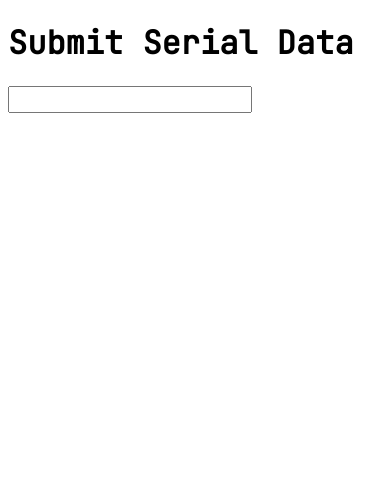
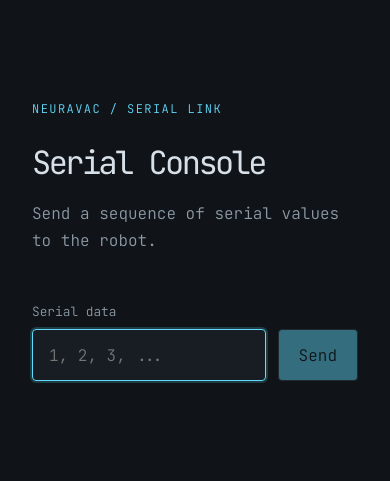
Before and after one commit to Ericdmch/NeuraVac, a Python web app: template src/web/web/templates/index.html in a window 390 px wide. Shown: the top 481 px of the page. Run offline with Jinja, Linux system fonts and the light colour scheme; the template is opened without the code that fills it, so the values that code supplies are empty.

Commit message:
added react and webbridge

```diff
--- a/src/roomba_interfaces/CMakeLists.txt
+++ b/src/roomba_interfaces/CMakeLists.txt
@@ -11,7 +11,7 @@ find_package(ament_cmake REQUIRED)
 find_package(rosidl_default_generators REQUIRED)
 rosidl_generate_interfaces(${PROJECT_NAME}
   "msg/SerialData.msg"
-  "msg/Point.msg"
+  "msg/LidarPoint.msg"
 )
 
 ament_export_dependencies(rosidl_default_runtime)
--- a/src/web/web/static/serial.js
+++ b/src/web/web/static/serial.js
@@ -1,39 +1,82 @@
-const coolDownTime = 0;
-let lastSubmitTime = 0;
+const {useState} = React;
 
-async function submitSerial(serialData) {
-  if (Date.now() - lastSubmitTime > coolDownTime) {
+function SerialConsole() {
+  const [serialData, setSerialData] = useState('');
+  const [message, setMessage] = useState('');
+  const [error, setError] = useState('');
+  const [isSubmitting, setIsSubmitting] = useState(false);
 
+  async function submitSerial(event) {
+    event.preventDefault();
+    const data = serialData.trim();
+
+    if (!data || isSubmitting) {
+      return;
+    }
+
+    setIsSubmitting(true);
+    setMessage('');
+    setError('');
+
+    try {
       const response = await fetch('/submit', {
         method: 'POST',
         headers: {'Content-Type': 'application/json'},
-      body: JSON.stringify(
-        {data: serialData}
-      )
+        body: JSON.stringify({data}),
       });
+      const result = await response.json();
 
-    const result = await response.json();
       if (!response.ok) {
         throw new Error(result.error || 'Unable to submit serial data');
-    } else{
-      document.getElementById('serial-input').value = '';
-      lastSubmitTime = Date.now();
       }
 
-    return result.message;
-
+      setSerialData('');
+      setMessage(`Submitted: ${result.message}`);
+    } catch (submitError) {
+      setError(submitError.message);
+    } finally {
+      setIsSubmitting(false);
     }
   }
 
-function handleSerialKeydown(event) {
-  if (event.key === 'Enter') {
-    submitSerial(event.target.value);
-  }
+  return React.createElement(
+    'main',
+    {className: 'console'},
+    React.createElement('p', {className: 'eyebrow'}, 'NEURAVAC / SERIAL LINK'),
+    React.createElement('h1', null, 'Serial Console'),
+    React.createElement(
+      'p',
+      {className: 'description'},
+      'Send a sequence of serial values to the robot.'
+    ),
+    React.createElement(
+      'form',
+      {className: 'serial-form', onSubmit: submitSerial},
+      React.createElement('label', {htmlFor: 'serial-input'}, 'Serial data'),
+      React.createElement(
+        'div',
+        {className: 'input-row'},
+        React.createElement('input', {
+          id: 'serial-input',
+          type: 'text',
+          value: serialData,
+          onChange: (event) => setSerialData(event.target.value),
+          placeholder: '1, 2, 3, ...',
+          autoFocus: true,
+          disabled: isSubmitting,
+        }),
+        React.createElement(
+          'button',
+          {type: 'submit', disabled: isSubmitting || !serialData.trim()},
+          isSubmitting ? 'Sending...' : 'Send'
+        )
+      )
+    ),
+    message && React.createElement('p', {className: 'status success'}, message),
+    error && React.createElement('p', {className: 'status error'}, error)
+  );
 }
 
-document.addEventListener('DOMContentLoaded', function () {
-  const serialInput = document.getElementById('serial-input');
-  if (serialInput) {
-    serialInput.addEventListener('keydown', handleSerialKeydown);
-  }
-});
+ReactDOM.createRoot(document.getElementById('root')).render(
+  React.createElement(SerialConsole)
+);
--- a/src/web/web/static/style.css
+++ b/src/web/web/static/style.css
@@ -1,11 +1,101 @@
 @import url('https://fonts.googleapis.com/css2?family=JetBrains+Mono:wght@300;400&display=swap');
 
-body {
+:root {
+  color: #d7e0e8;
+  background: #101418;
   font-family: 'JetBrains Mono', monospace;
   font-weight: 300;
 }
 
-input {
+* {
+  box-sizing: border-box;
+}
+
+body {
+  margin: 0;
+  min-width: 320px;
+}
+
+.console {
+  margin: 0 auto;
+  max-width: 760px;
+  padding: 12vh 2rem;
+}
+
+.eyebrow {
+  color: #61dafb;
+  font-size: 0.75rem;
+  letter-spacing: 0.12em;
+  margin: 0 0 1.5rem;
+}
+
+h1 {
+  font-size: clamp(2rem, 6vw, 4rem);
+  font-weight: 400;
+  letter-spacing: -0.08em;
+  margin: 0;
+}
+
+.description {
+  color: #8c9aa6;
+  line-height: 1.7;
+  margin: 1rem 0 3rem;
+}
+
+.serial-form label {
+  color: #8c9aa6;
+  display: block;
+  font-size: 0.8rem;
+  margin-bottom: 0.6rem;
+}
+
+.input-row {
+  display: flex;
+  gap: 0.75rem;
+}
+
+input,
+button {
+  border: 1px solid #34434e;
+  border-radius: 0.25rem;
   font: inherit;
   font-weight: 300;
 }
+
+input {
+  background: #171d22;
+  color: #d7e0e8;
+  min-width: 0;
+  padding: 0.9rem 1rem;
+  width: 100%;
+}
+
+input:focus {
+  border-color: #61dafb;
+  outline: 2px solid #61dafb33;
+}
+
+button {
+  background: #61dafb;
+  color: #101418;
+  cursor: pointer;
+  padding: 0.9rem 1.25rem;
+}
+
+button:disabled {
+  cursor: not-allowed;
+  opacity: 0.45;
+}
+
+.status {
+  font-size: 0.8rem;
+  margin-top: 1.25rem;
+}
+
+.success {
+  color: #8be28b;
+}
+
+.error {
+  color: #ff8c8c;
+}
--- a/src/web/web/templates/index.html
+++ b/src/web/web/templates/index.html
@@ -3,12 +3,13 @@
   <head>
     <meta charset="utf-8">
     <meta name="viewport" content="width=device-width, initial-scale=1">
-    <title>Submit text</title>
+    <title>Serial Console</title>
     <link rel="stylesheet" href="/static/style.css">
+    <script crossorigin src="https://unpkg.com/react@18/umd/react.production.min.js"></script>
+    <script crossorigin src="https://unpkg.com/react-dom@18/umd/react-dom.production.min.js"></script>
     <script src="/static/serial.js" defer></script>
   </head>
   <body>
-    <h1>Submit Serial Data</h1>
-    <input id="serial-input" type="text">
+    <main id="root"></main>
   </body>
 </html>
```
Also changed, not shown: src/lidar/lidar/lidar_node.py (+13 -13 lines), src/web/web/web_node.py (+91 -39 lines). Lines whose indentation alone changed are shown as unchanged.
